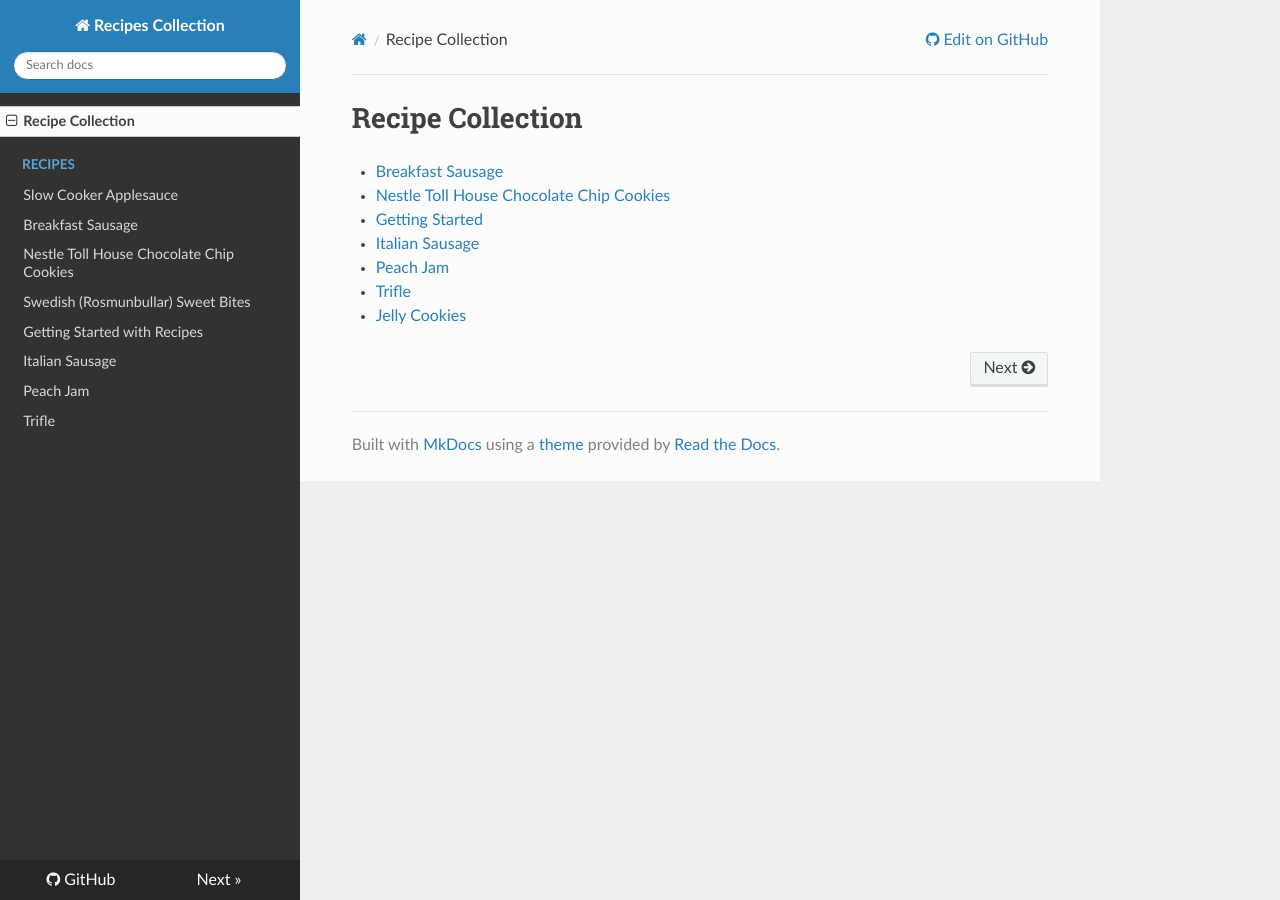
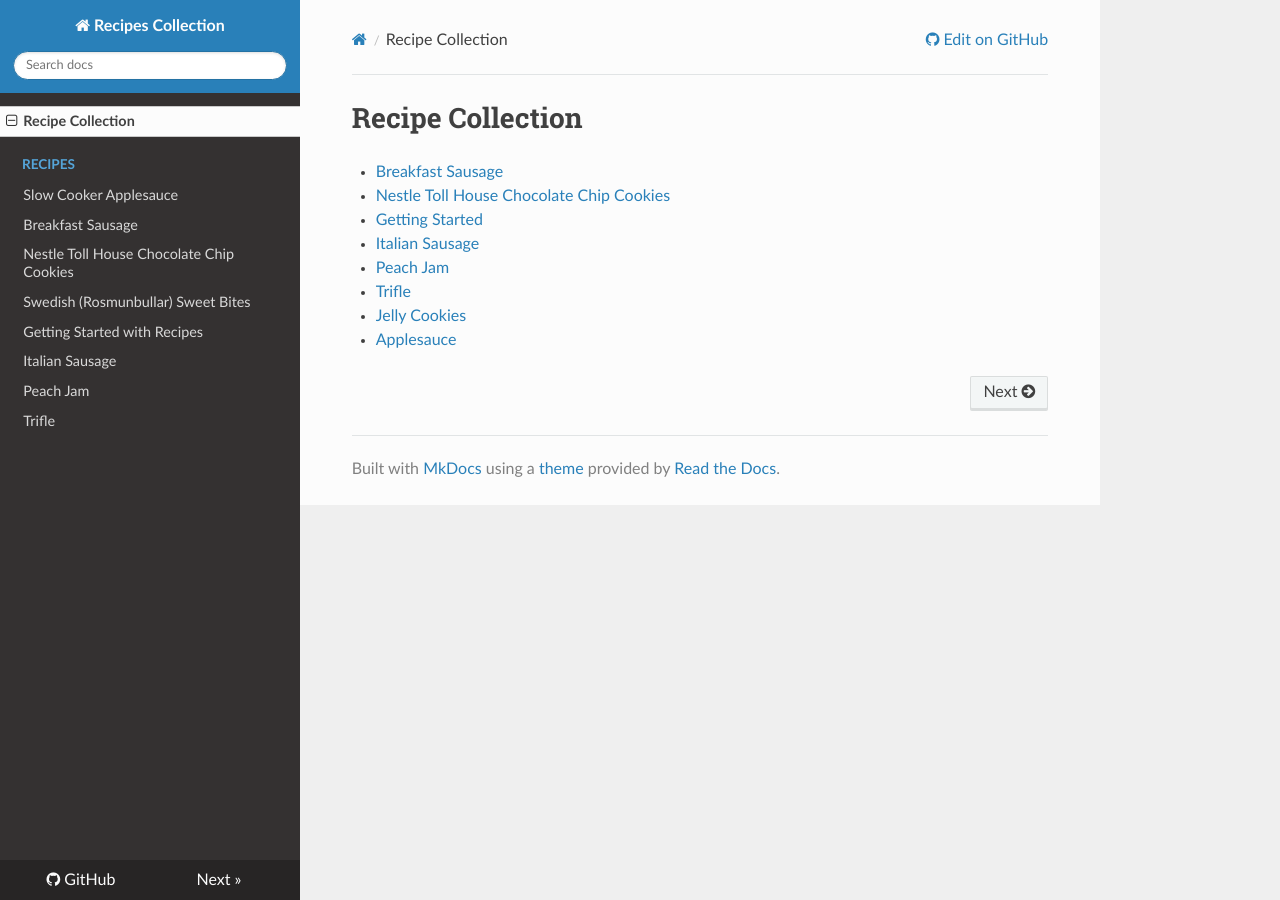
Before and after one commit to TerryHowe/recipes, an MkDocs documentation site: the page built from docs/index.md, in a window 1280 px wide. Built offline with MkDocs 1.6.1, drawn with Linux system fonts in a browser that asks for light colours; nearby versions of some CDN libraries.

Commit message:
Update index.md
Add applesauce

```diff
--- a/docs/index.md
+++ b/docs/index.md
@@ -7,3 +7,4 @@
 * [Peach Jam](recipes/peach-jam.md)
 * [Trifle](recipes/trifle.md)
 * [Jelly Cookies](recipes/cookies-jam.md)
+* [Applesauce](recipes/applesauce.md)
```
